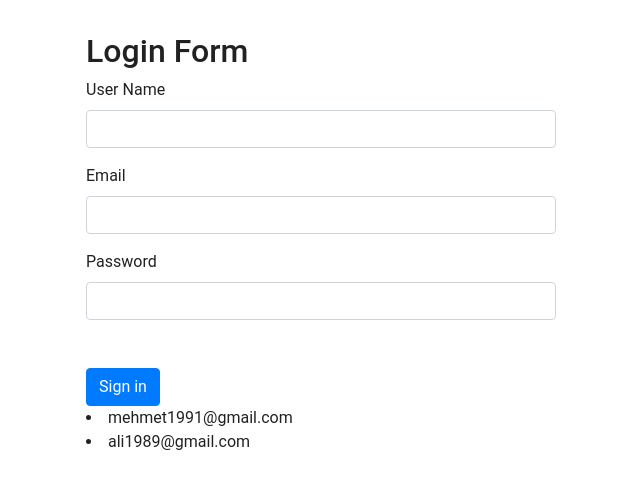
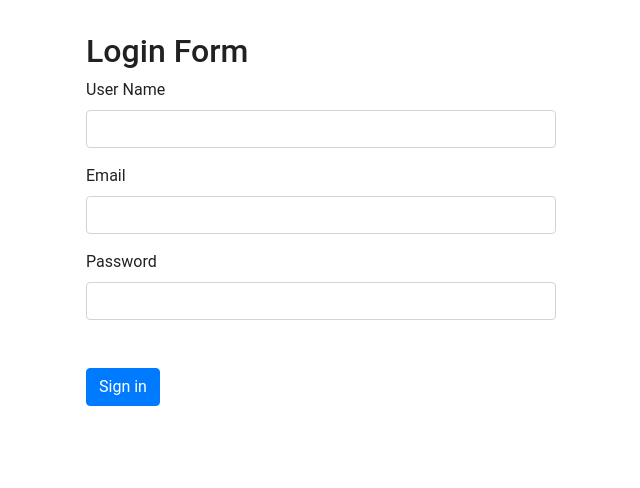
Before and after one commit to HikmetDonmez/vue-crud-project, a Vue app: page / in a window 1280 px wide. Shown: the top 488 px of the page, without its empty margins (319-959 px from the left). Built offline with nearby package versions, Linux system fonts and the light colour scheme; a small style sheet from the web is missing.

Commit message:
Added api request ex.
Added api request ex.

```diff
--- a/src/components/pages/HomePage.vue
+++ b/src/components/pages/HomePage.vue
@@ -1,12 +1,6 @@
 <template>
   <div class="container mt-5 mb-5" style="width: 500px">
       <FormValidation />
-      <div>
-          <li v-for="user in loginUsers" v-bind:key="user.name">
-              <span class="name">{{user.name}}</span>
-              <span class="email">{{user.email}}</span>
-          </li>
-      </div>
   </div>
 </template>
 
@@ -16,11 +10,6 @@ import FormValidation from '../validation/FormValidation'
 export default {
     components: {
         FormValidation
-    },
-    computed: {
-        loginUsers(){
-            return this.$store.state.loginUsers;
-        }
     }
 }
 
--- a/src/components/validation/FormValidation.vue
+++ b/src/components/validation/FormValidation.vue
@@ -43,6 +43,9 @@ import {
   alpha,
   email
 } from "vuelidate/lib/validators";
+import router from "../../router/router";
+//import axios from "axios";
+
 export default {
   data: () => ({
     userName: "",
@@ -64,16 +67,65 @@ export default {
       minLength: minLength(6)
     }
   },
+    computed: {
+        loginUsers(){
+             return this.$store.state.loginUsers;
+        }
+    },
   methods: {
-    submitForm() {
+   async submitForm() {
       this.$v.$touch();
 
       if (!this.$v.$invalid) {
         console.log(
-          `Name: ${this.name}, Email: ${this.email}, Password: ${this.password}`
+          `User Name: ${this.userName}, Email: ${this.email}, Password: ${this.password}`
         );
+        this.loginUsers.forEach(e => {
+          if(e.userName == this.userName && e.email == this.email && e.password == this.password) {
+            console.log("giriş başarılı");
+            router.push({path:'/userpage'});
+          }
+          else {
+            console.log("başarısız!");
+          }
+        });
       }
     }
+    //Assuming utils controls and token
+    //Example for api login
+    // async Login(loginInfo) {
+    //     if (loginInfo.UserName != "" && loginInfo.Password) {
+    //       let response = await axios.post("auth/login", loginInfo);
+
+    //       if (this.$utils.isResponseReturnedOk(response)) {
+    //         localStorageService.set({
+    //           key: "user",
+    //           value: response.data.data
+    //         });
+    //         this.$router.push("/");
+    //       } else if (!response.data.state) {
+    //         this.loginInfo.ErrorMessage = response.data.message;
+    //       }
+    //     }
+    //   }
+
+      // checkUserInfo() {
+      //   let userInfo = localStorageService.get("user");
+
+      //   console.log(userInfo.accessToken);
+      //   if (!this.$utils.isNullOrUndefined(userInfo)) {
+      //     axios
+      //       .get("/token/validatetoken", {
+      //         params: {
+      //           token: userInfo.accessToken
+      //         }
+      //       })
+      //       .catch((error) => {
+      //         console.log(error);
+      //         this.$router.push("/auth/login");
+      //       });
+      //   }
+      // }
   }
 };
 </script>
--- a/src/store/store.js
+++ b/src/store/store.js
@@ -6,8 +6,7 @@ Vue.use(Vuex);
 export const store = new Vuex.Store({
     state: {
         loginUsers: [
-            {userName:'Mehmet', email:'mehmet1991@gmail.com', password:'123456'},
-            {userName:'Ali', email:'ali1989@gmail.com', password:'123456'}
+            {userName:'Mehmet', email:'mehmet1991@gmail.com', password:'123456'}
         ]
     }
 })
```
Also changed, not shown: src/components/pages/UserPage.vue (+44 -0 lines).
